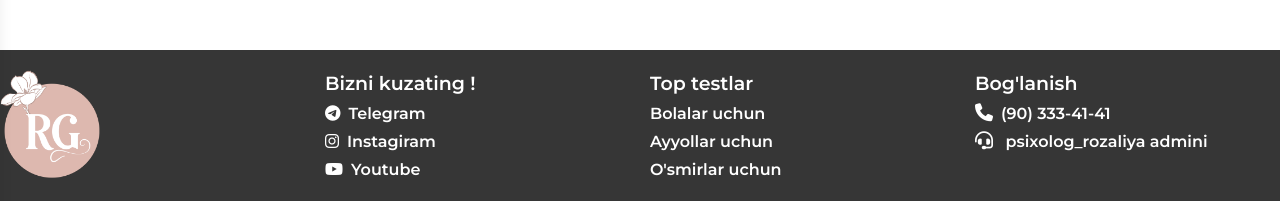
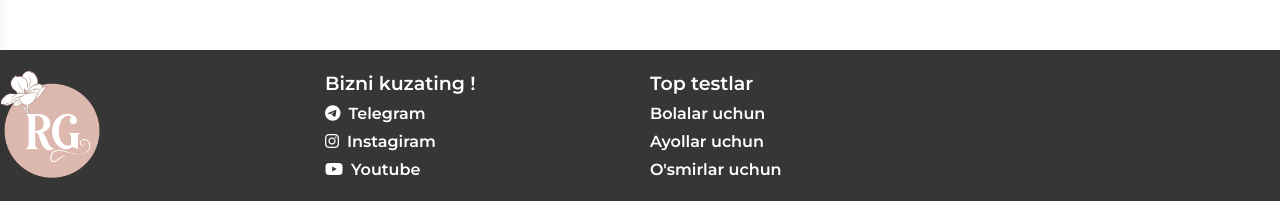
Before and after one commit to Ikromov-fs/psixolig_testlar, a Vue app: page /profile in a window 1280 px wide. Shown: the part 578-779 px from the top of the page. Built offline with nearby package versions, Linux system fonts and the light colour scheme; no server answers; what @splidejs/vue-splide, maska would draw is missing.

Commit message:
fix:footer

```diff
--- a/src/components/footer/Footer.vue
+++ b/src/components/footer/Footer.vue
@@ -39,14 +39,14 @@
           <router-link to="/tests">Bolalar uchun</router-link>
         </li>
         <li class="hover:text-[#fdf001] cursor-pointer">
-          <router-link to="/tests">Ayyollar uchun</router-link>
+          <router-link to="/tests">Ayollar uchun</router-link>
         </li>
         <li class="hover:text-[#fdf001] cursor-pointer">
           <router-link to="/tests">O'smirlar uchun</router-link>
         </li>
       </ul>
       <ul class="flex flex-col gap-1">
-        <li class="text-[19px]">Bog'lanish</li>
+        <!-- <li class="text-[19px]">Bog'lanish</li>
         <li class="hover:text-[#fdf001] cursor-pointer">
           <i class="fa-solid fa-phone mr-2 text-[18px]"></i>
           <a href="tel:903334141">(90) 333-41-41</a>
@@ -56,7 +56,7 @@
           <a target="_blank" href="https://t.me/psixolog_rozaliya_admin">
             psixolog_rozaliya admini</a
           >
-        </li>
+        </li> -->
       </ul>
     </div>
   </div>
```
